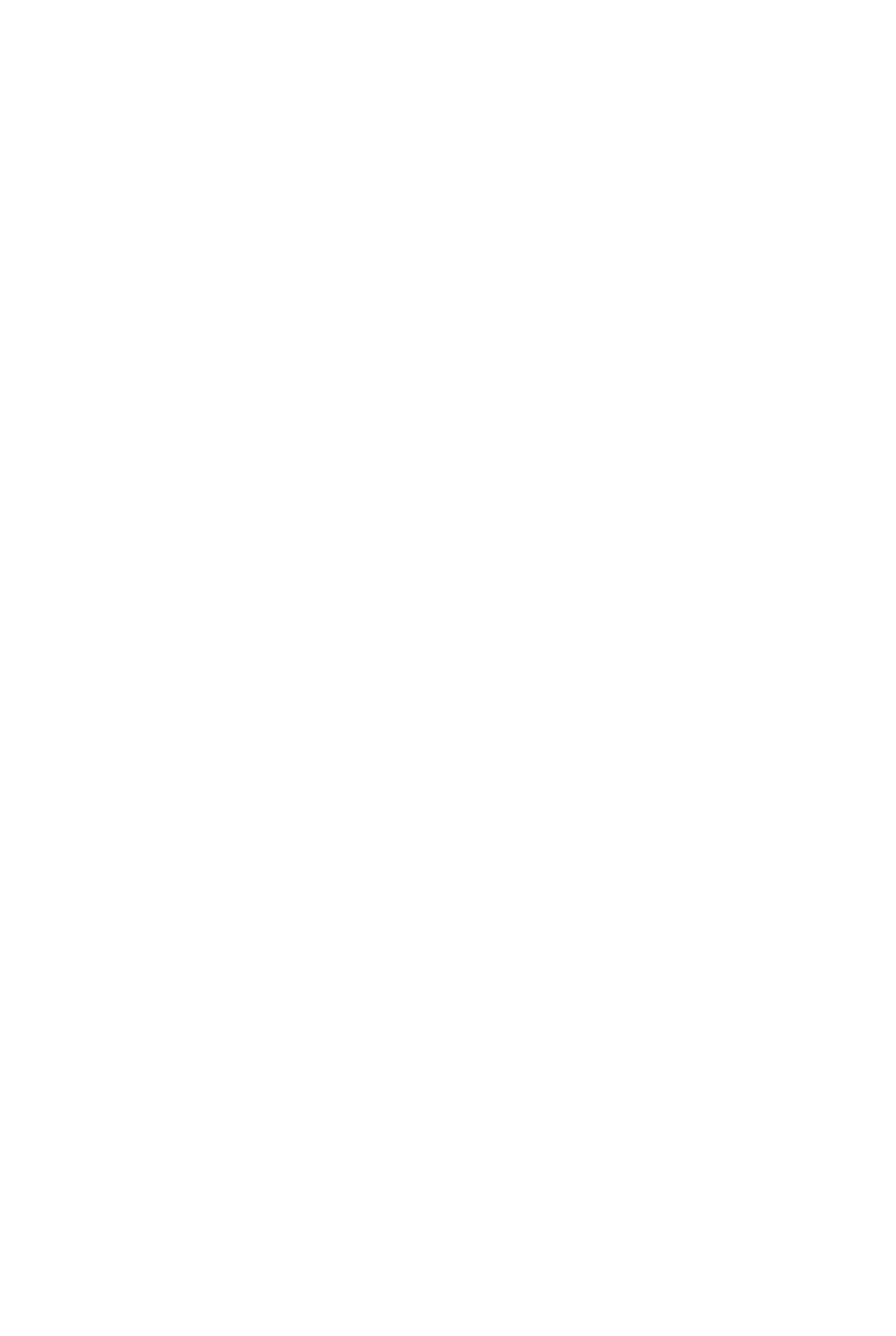
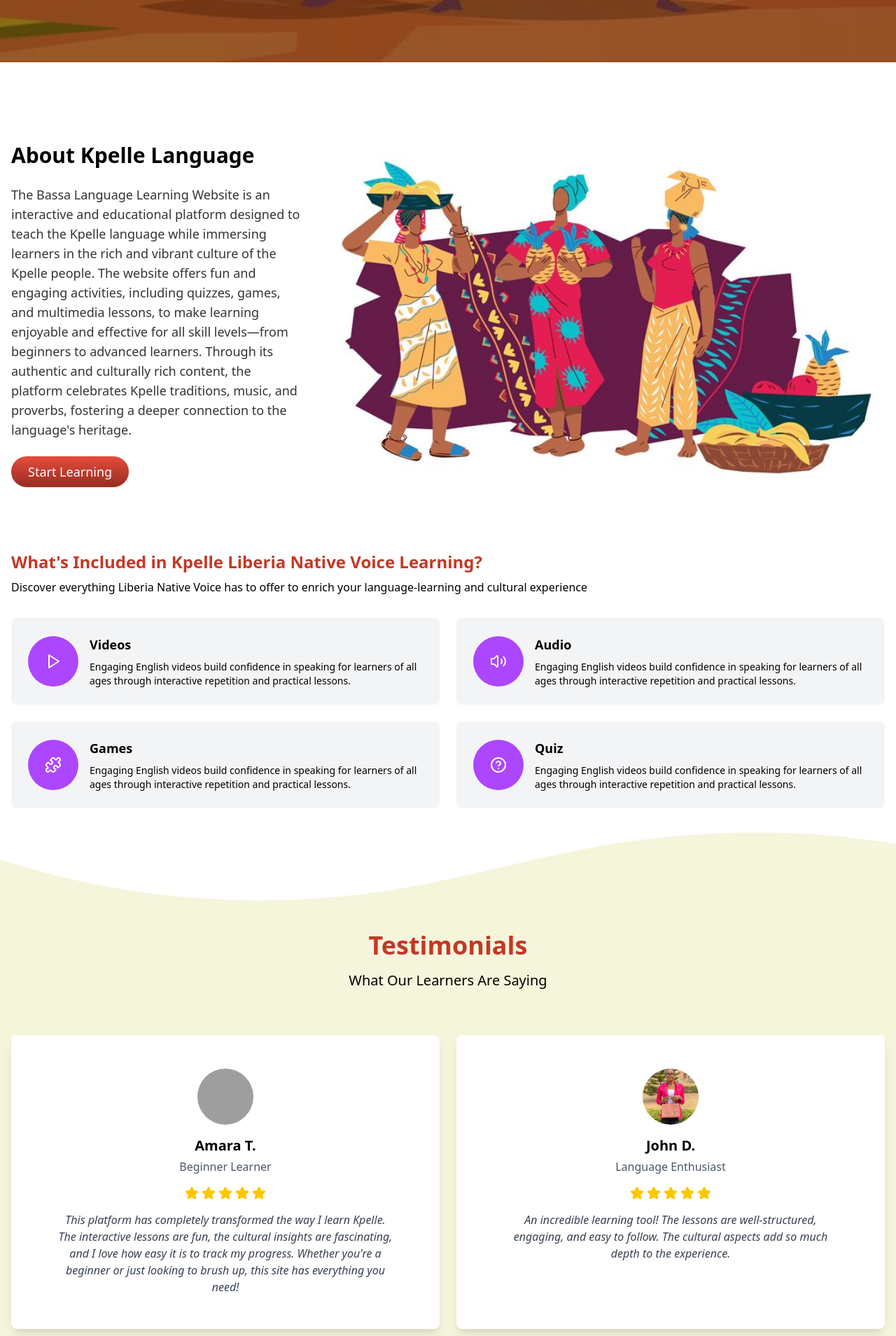
Before and after one commit to terter21002/kpelle-language-platform, a React (Vite) app in the folder frontend/: page /language-id in a window 1280 px wide. Before the commit this address had no page. Shown: the part 888-2797 px from the top of the page at 70% size. Before the commit the page ends 800 px from the top, so only its background shows below. Built offline with nearby package versions, Linux system fonts and the light colour scheme; grey boxes are pictures that could not be loaded.

Commit message:
feat(frontend): specific language page

```diff
--- a/frontend/src/App.jsx
+++ b/frontend/src/App.jsx
@@ -6,6 +6,7 @@ import Language from "./pages/language";
 import SignUp from "./pages/auth/SignUp";
 import Login from "./pages/auth/Login";
 import { ToastContainer } from "react-toastify";
+import SpecificLanguage from "./pages/language/SpecificLanguage";
 
 const App = () => {
   return (
@@ -16,6 +17,7 @@ const App = () => {
           <Route path="/" element={<Layout />}>
             <Route index element={<Home />} />
             <Route path="/language" element={<Language />} />
+            <Route path="/language-id" element={<SpecificLanguage />} />
           </Route>
           <Route path="/sign-up" element={<SignUp />} />
           <Route path="/login" element={<Login />} />
--- a/frontend/src/components/_common/Layout.component.tsx
+++ b/frontend/src/components/_common/Layout.component.tsx
@@ -2,8 +2,15 @@ import React from "react";
 import { Outlet } from "react-router-dom";
 import DashboardHeader from "./DashboardHeader.component";
 import Footer from "./MainFooter";
+import { useLocation } from "react-router-dom";
 
 const Layout = () => {
+  const location = useLocation();
+  const footerClass =
+    location.pathname == "/language-id"
+      ? "shape-fill-yellow"
+      : "shape-fill-white";
+
   return (
     <div className="min-h-screen relative">
       <header className=" bg-gray-100 z-10">
@@ -14,7 +21,7 @@ const Layout = () => {
         <Outlet />
       </main>
 
-      <Footer />
+      <Footer className={footerClass} />
     </div>
   );
 };
--- a/frontend/src/components/_common/MainFooter.jsx
+++ b/frontend/src/components/_common/MainFooter.jsx
@@ -32,7 +32,7 @@ FooterColumn.propTypes = {
   ).isRequired,
 };
 
-export default function Footer() {
+export default function Footer(props) {
   const columns = {
     info: {
       title: "Info",
@@ -80,7 +80,8 @@ export default function Footer() {
         >
           <path
             d="M321.39,56.44c58-10.79,114.16-30.13,172-41.86,82.39-16.72,168.19-17.73,250.45-.39C823.78,31,906.67,72,985.66,92.83c70.05,18.48,146.53,26.09,214.34,3V0H0V27.35A600.21,600.21,0,0,0,321.39,56.44Z"
-            className="shape-fill"
+            className=""
+            {...props}
           ></path>
         </svg>
       </div>
@@ -147,3 +148,7 @@ export default function Footer() {
     </footer>
   );
 }
+
+Footer.propTypes = {
+  props: PropTypes.object.isRequired,
+};
--- a/frontend/src/components/_common/mainFooter.css
+++ b/frontend/src/components/_common/mainFooter.css
@@ -14,6 +14,10 @@
   height: 294px;
 }
 
-.custom-shape-divider-top-1739929503 .shape-fill {
+.shape-fill-white {
   fill: #ffffff;
 }
+
+.shape-fill-yellow {
+  fill: #f5f5dc;
+}
--- a/frontend/src/components/maskCard/MaskCard.jsx
+++ b/frontend/src/components/maskCard/MaskCard.jsx
@@ -1,11 +1,15 @@
 import { Paper, Typography } from "@mui/material";
 import PropTypes from "prop-types";
+import { useNavigate } from "react-router-dom";
 
 const MaskCard = ({ title, description, imageUrl }) => {
+  const navigate = useNavigate();
+
   return (
     <Paper
       elevation={3}
       className="h-full transition-transform duration-300 hover:scale-105"
+      onClick={() => navigate("/language-id")}
     >
       <div className="flex items-center justify-center bg-gray-100 p-6">
         <img
--- /dev/null
+++ b/frontend/src/pages/language/AboutLanguage.jsx
@@ -0,0 +1,40 @@
+import MainButton from "../../components/button/MainButton";
+import { useNavigate } from "react-router-dom";
+
+const AboutLanguage = () => {
+  const navigate = useNavigate();
+
+  return (
+    <div className="w-full">
+      <section className="container mx-auto px-4 pt-12 md:pt-20 lg:pt-24 pb-10">
+        <div className="grid md:grid-cols-3 items-center ">
+          <div className="space-y-4 order-2 md:order-1">
+            <h2 className="text-2xl md:text-3xl font-bold mb-4 flex items-center gap-2 order-1 md:order-2">
+              <span>About Kpelle Language</span>
+            </h2>
+            <p className="text-[rgba(0,0,0,0.8)] text-base md:text-lg py-0 md:py-2">
+              The Bassa Language Learning Website is an interactive and
+              educational platform designed to teach the Kpelle language while
+              immersing learners in the rich and vibrant culture of the Kpelle
+              people. The website offers fun and engaging activities, including
+              quizzes, games, and multimedia lessons, to make learning enjoyable
+              and effective for all skill levels—from beginners to advanced
+              learners. Through its authentic and culturally rich content, the
+              platform celebrates Kpelle traditions, music, and proverbs,
+              fostering a deeper connection to the language&apos;s heritage.
+            </p>
+            <MainButton onClick={() => navigate("/")} title="Start Learning" />
+          </div>
+          <div className="relative h-[400px] md:h-[530px] col-span-2 order-1 md:order-2">
+            <img
+              className="object-contain w-full h-full"
+              src="/landing_page/aboutLanguage.png"
+            />
+          </div>
+        </div>
+      </section>
+    </div>
+  );
+};
+
+export default AboutLanguage;
--- /dev/null
+++ b/frontend/src/pages/language/FeatureSection.jsx
@@ -0,0 +1,70 @@
+import {
+  Play,
+  Volume2,
+  PuzzleIcon as PuzzlePiece,
+  HelpCircle,
+} from "lucide-react";
+
+export default function FeaturesSection() {
+  const features = [
+    {
+      title: "Videos",
+      description:
+        "Engaging English videos build confidence in speaking for learners of all ages through interactive repetition and practical lessons.",
+      icon: <Play className="h-6 w-6 text-white" />,
+    },
+    {
+      title: "Audio",
+      description:
+        "Engaging English videos build confidence in speaking for learners of all ages through interactive repetition and practical lessons.",
+      icon: <Volume2 className="h-6 w-6 text-white" />,
+    },
+    {
+      title: "Games",
+      description:
+        "Engaging English videos build confidence in speaking for learners of all ages through interactive repetition and practical lessons.",
+      icon: <PuzzlePiece className="h-6 w-6 text-white" />,
+    },
+    {
+      title: "Quiz",
+      description:
+        "Engaging English videos build confidence in speaking for learners of all ages through interactive repetition and practical lessons.",
+      icon: <HelpCircle className="h-6 w-6 text-white" />,
+    },
+  ];
+
+  return (
+    <div className="container mx-auto px-4 py-8">
+      <div className="mb-8">
+        <h2 className="text-2xl font-bold text-[#C23925] mb-2">
+          What&apos;s Included in Kpelle Liberia Native Voice Learning?
+        </h2>
+        <p className="text-[rgba(0,0,0,0.7)">
+          Discover everything Liberia Native Voice has to offer to enrich your
+          language-learning and cultural experience
+        </p>
+      </div>
+
+      <div className="grid grid-cols-1 md:grid-cols-2 gap-6">
+        {features.map((feature, index) => (
+          <div
+            key={index}
+            className="bg-gray-100 rounded-lg p-6 flex items-center"
+          >
+            <div className="mr-4 flex-shrink-0">
+              <div className="bg-purple-500 rounded-full w-18 h-18 flex items-center justify-center">
+                {feature.icon}
+              </div>
+            </div>
+            <div>
+              <h3 className="text-lg font-semibold mb-2">{feature.title}</h3>
+              <p className="text-[rgba(0,0,0,0.7) text-sm">
+                {feature.description}
+              </p>
+            </div>
+          </div>
+        ))}
+      </div>
+    </div>
+  );
+}
--- /dev/null
+++ b/frontend/src/pages/language/LanguageTestimonial.jsx
@@ -0,0 +1,105 @@
+import { Star } from "lucide-react";
+
+const LanguageTestimonial = () => {
+  const testimonials = [
+    {
+      name: "Amara T.",
+      role: "Beginner Learner",
+      image: "/landing_page/testimonial_1.png",
+      content:
+        "This platform has completely transformed the way I learn Kpelle. The interactive lessons are fun, the cultural insights are fascinating, and I love how easy it is to track my progress. Whether you're a beginner or just looking to brush up, this site has everything you need!",
+    },
+    {
+      name: "John D.",
+      role: "Language Enthusiast",
+      image: "/landing_page/testimonial_2.png",
+      content:
+        "An incredible learning tool! The lessons are well-structured, engaging, and easy to follow. The cultural aspects add so much depth to the experience.",
+    },
+  ];
+  return (
+    <div className="relative bg-[#F5F5DC] pt-36">
+      {/* Top Curve */}
+      <div className="custom-shape-divider-top-1739894898">
+        <svg
+          data-name="Layer 1"
+          xmlns="http://www.w3.org/2000/svg"
+          viewBox="0 0 1200 120"
+          preserveAspectRatio="none"
+        >
+          <path
+            d="M321.39,56.44c58-10.79,114.16-30.13,172-41.86,82.39-16.72,168.19-17.73,250.45-.39C823.78,31,906.67,72,985.66,92.83c70.05,18.48,146.53,26.09,214.34,3V0H0V27.35A600.21,600.21,0,0,0,321.39,56.44Z"
+            className="shape-fill"
+          />
+        </svg>
+      </div>
+
+      <div className="container mx-auto px-4 relative z-10">
+        {/* Section Header */}
+        <div className="text-center mb-16">
+          <h2 className="text-3xl md:text-4xl font-bold mb-4 text-[#C23925]">
+            Testimonials
+          </h2>
+          <p className="text-lg md:text-xl text-black">
+            What Our Learners Are Saying
+          </p>
+        </div>
+
+        {/* Testimonials Grid */}
+        <div className="grid grid-cols-1 md:grid-cols-2 gap-6 container mx-auto">
+          {testimonials.map((testimonial, index) => (
+            <div
+              key={index}
+              className="bg-white rounded-lg shadow-lg px-16 py-12"
+            >
+              <div className="flex flex-col items-center text-center">
+                {/* User Image */}
+                <div className="w-20 h-20 rounded-full bg-gray-200 overflow-hidden mb-4">
+                  <img
+                    src={testimonial.image}
+                    alt={testimonial.name}
+                    className="w-full h-full object-cover"
+                  />
+                </div>
+                <h3 className="text-xl font-semibold mb-1">
+                  {testimonial.name}
+                </h3>
+                <p className="text-gray-600 mb-4">{testimonial.role}</p>
+
+                {/* Star Ratings */}
+                <div className="flex gap-1 mb-4">
+                  {[...Array(5)].map((_, i) => (
+                    <Star
+                      key={i}
+                      className="w-5 h-5 fill-yellow-400 text-yellow-400"
+                    />
+                  ))}
+                </div>
+
+                {/* Testimonial Content */}
+                <blockquote className="text-gray-700 italic">
+                  {testimonial.content}
+                </blockquote>
+              </div>
+            </div>
+          ))}
+        </div>
+
+        {/* Pagination Dots */}
+        <div className="flex justify-center gap-2 mt-16">
+          {[...Array(8)].map((_, i) => (
+            <button
+              key={i}
+              className={`w-2 h-2 rounded-full ${
+                i === 0 ? "bg-[#4B4B4B]" : "bg-[rgba(0,0,0,0.2)]"
+              }`}
+              aria-label={`Go to slide ${i + 1}`}
+            />
+          ))}
+        </div>
+      </div>
+    </div>
+  );
+};
+
+export default LanguageTestimonial;
--- /dev/null
+++ b/frontend/src/pages/language/SpecificLanguage.jsx
@@ -0,0 +1,15 @@
+import AboutLanguage from "./AboutLanguage";
+import FeaturesSection from "./FeatureSection";
+import LanguageTestimonial from "./LanguageTestimonial";
+
+const SpecificLanguage = () => {
+  return (
+    <div>
+      <AboutLanguage />
+      <FeaturesSection />
+      <LanguageTestimonial />
+    </div>
+  );
+};
+
+export default SpecificLanguage;
```
Also changed, not shown: frontend/public/landing_page/aboutLanguage.png (added).
